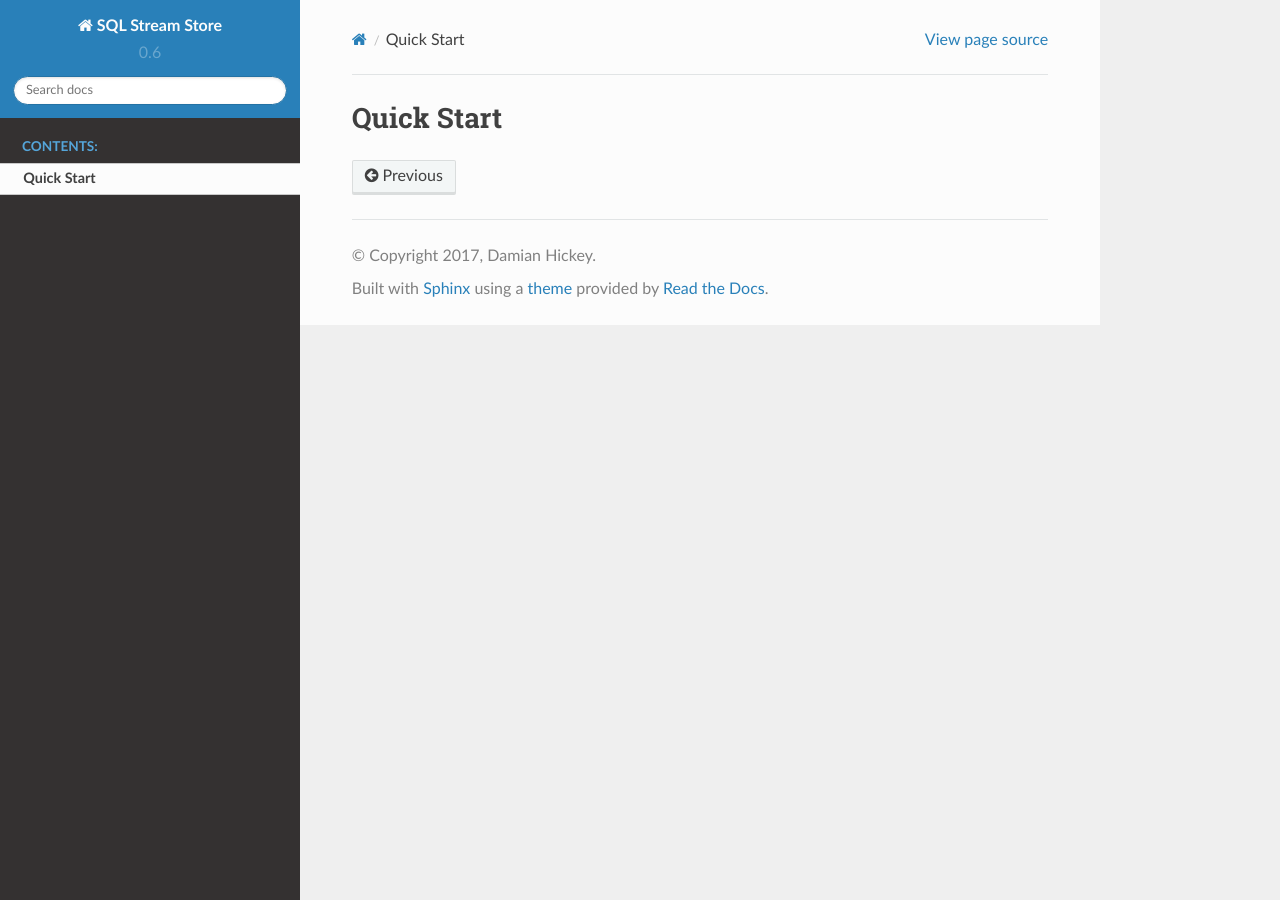
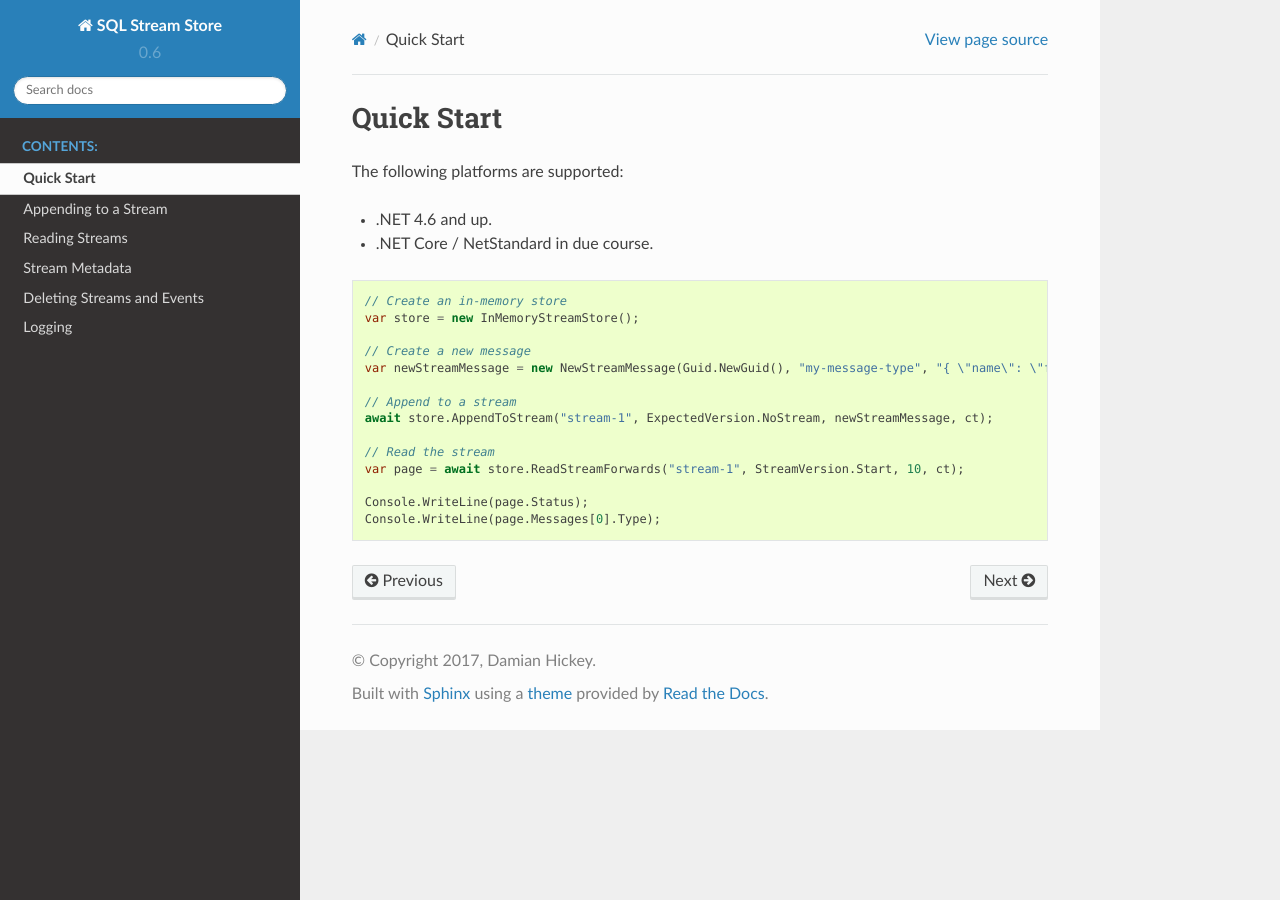
Before and after one commit to MNF/SqlStreamStore.Docs, a Sphinx documentation site: the page built from source/quickstart.rst, in a window 1280 px wide. Built offline with Sphinx 7.4.7 and the Read the Docs theme 2.0.0, drawn with Linux system fonts in a browser that asks for light colours; pages that are not in the unit, such as notebooks, are missing from menus.

Commit message:
Outline and start of quickstart.

```diff
--- /dev/null
+++ b/source/appending.rst
@@ -0,0 +1,3 @@
+=====================
+Appending to a Stream
+=====================
--- /dev/null
+++ b/source/deleting.rst
@@ -0,0 +1,3 @@
+===========================
+Deleting Streams and Events
+===========================
--- /dev/null
+++ b/source/logging.rst
@@ -0,0 +1,3 @@
+=======
+Logging
+=======
--- /dev/null
+++ b/source/metadata.rst
@@ -0,0 +1,3 @@
+===============
+Stream Metadata
+===============
--- a/source/quickstart.rst
+++ b/source/quickstart.rst
@@ -1,3 +1,25 @@
 ===========
 Quick Start
 ===========
+
+The following platforms are supported:
+
+* .NET 4.6 and up.
+* .NET Core / NetStandard in due course.
+
+.. code-block:: c#
+
+    // Create an in-memory store
+    var store = new InMemoryStreamStore();
+
+    // Create a new message
+    var newStreamMessage = new NewStreamMessage(Guid.NewGuid(), "my-message-type", "{ \"name\": \"foo\" }");
+
+    // Append to a stream
+    await store.AppendToStream("stream-1", ExpectedVersion.NoStream, newStreamMessage, ct);
+
+    // Read the stream
+    var page = await store.ReadStreamForwards("stream-1", StreamVersion.Start, 10, ct);
+
+    Console.WriteLine(page.Status);
+    Console.WriteLine(page.Messages[0].Type);
--- /dev/null
+++ b/source/reading.rst
@@ -0,0 +1,3 @@
+===============
+Reading Streams
+===============
```
Also changed, not shown: source/index.rst (+8 -11 lines), 1 other file.
